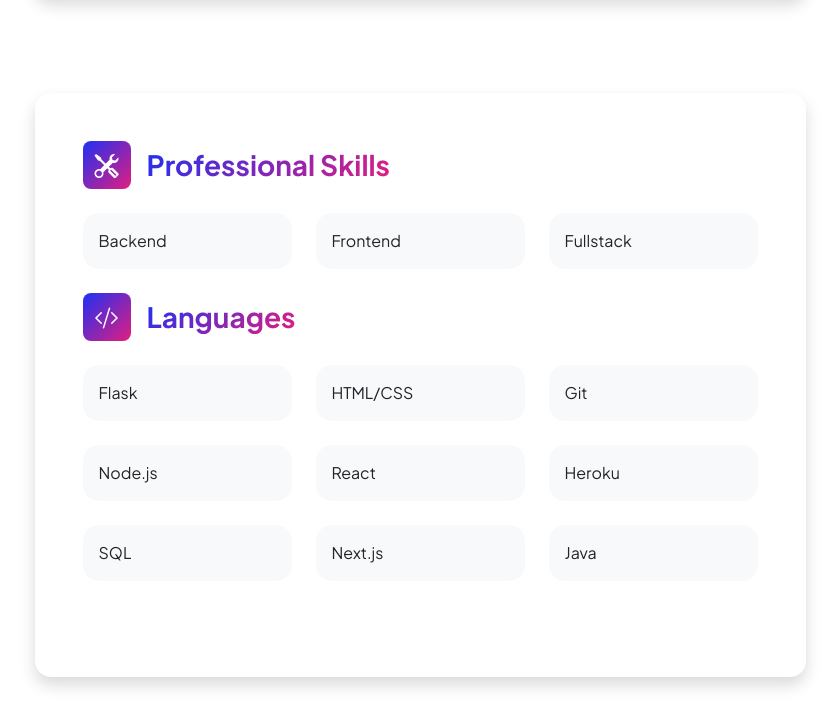
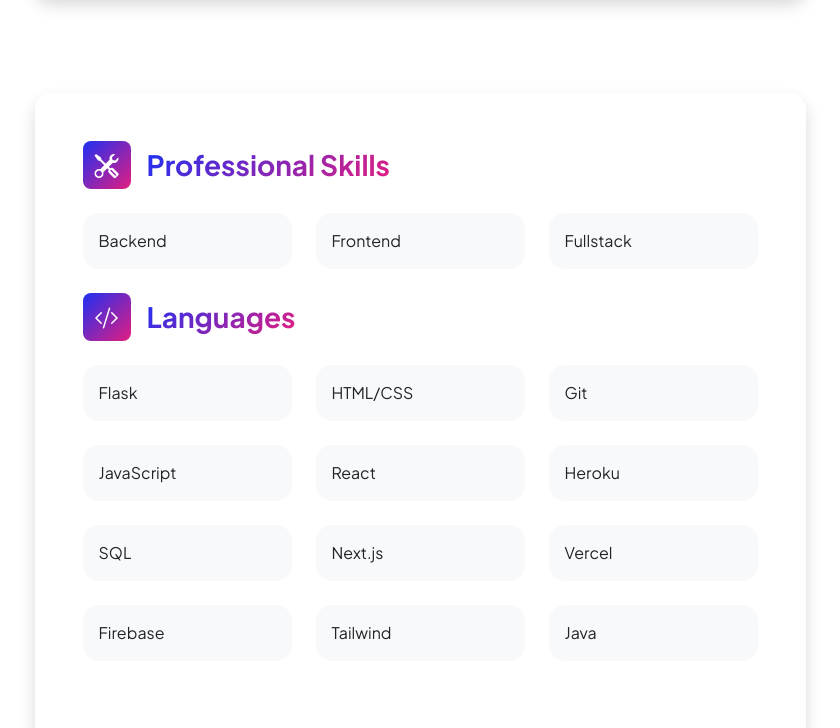
Before and after one commit to virocodes2/dharshan-portfolio, a plain HTML site: page index.html in a window 1280 px wide. Shown: the part 3604-4332 px from the top of the page, without its empty margins (220-1060 px from the left). Drawn offline with nearby package versions, Linux system fonts and the light colour scheme.

Commit message:
fixed experience and skills

```diff
--- a/index.html
+++ b/index.html
@@ -237,7 +237,7 @@
                                                     <div class="small text-muted">Remote</div>
                                                 </div>
                                             </div>
-                                            <div class="col-lg-8"><div>Backend engineering with Node.js</div></div>
+                                            <div class="col-lg-8"><div>Backend development with Next.js and Supabase</div></div>
                                         </div>
                                     </div>
                                 </div>
@@ -366,13 +366,18 @@
                                                 <div class="col"><div class="d-flex align-items-center bg-light rounded-4 p-3 h-100">Git</div></div>
                                             </div>
                                             <div class="row row-cols-1 row-cols-md-3 mb-4">
-                                                <div class="col mb-4 mb-md-0"><div class="d-flex align-items-center bg-light rounded-4 p-3 h-100">Node.js</div></div>
+                                                <div class="col mb-4 mb-md-0"><div class="d-flex align-items-center bg-light rounded-4 p-3 h-100">JavaScript</div></div>
                                                 <div class="col mb-4 mb-md-0"><div class="d-flex align-items-center bg-light rounded-4 p-3 h-100">React</div></div>
                                                 <div class="col"><div class="d-flex align-items-center bg-light rounded-4 p-3 h-100">Heroku</div></div>
                                             </div>
                                             <div class="row row-cols-1 row-cols-md-3 mb-4">
                                                 <div class="col mb-4 mb-md-0"><div class="d-flex align-items-center bg-light rounded-4 p-3 h-100">SQL</div></div>
                                                 <div class="col mb-4 mb-md-0"><div class="d-flex align-items-center bg-light rounded-4 p-3 h-100">Next.js</div></div>
+                                                <div class="col"><div class="d-flex align-items-center bg-light rounded-4 p-3 h-100">Vercel</div></div>
+                                            </div>
+                                            <div class="row row-cols-1 row-cols-md-3 mb-4">
+                                                <div class="col mb-4 mb-md-0"><div class="d-flex align-items-center bg-light rounded-4 p-3 h-100">Firebase</div></div>
+                                                <div class="col mb-4 mb-md-0"><div class="d-flex align-items-center bg-light rounded-4 p-3 h-100">Tailwind</div></div>
                                                 <div class="col"><div class="d-flex align-items-center bg-light rounded-4 p-3 h-100">Java</div></div>
                                             </div>
                                         </div>
```
